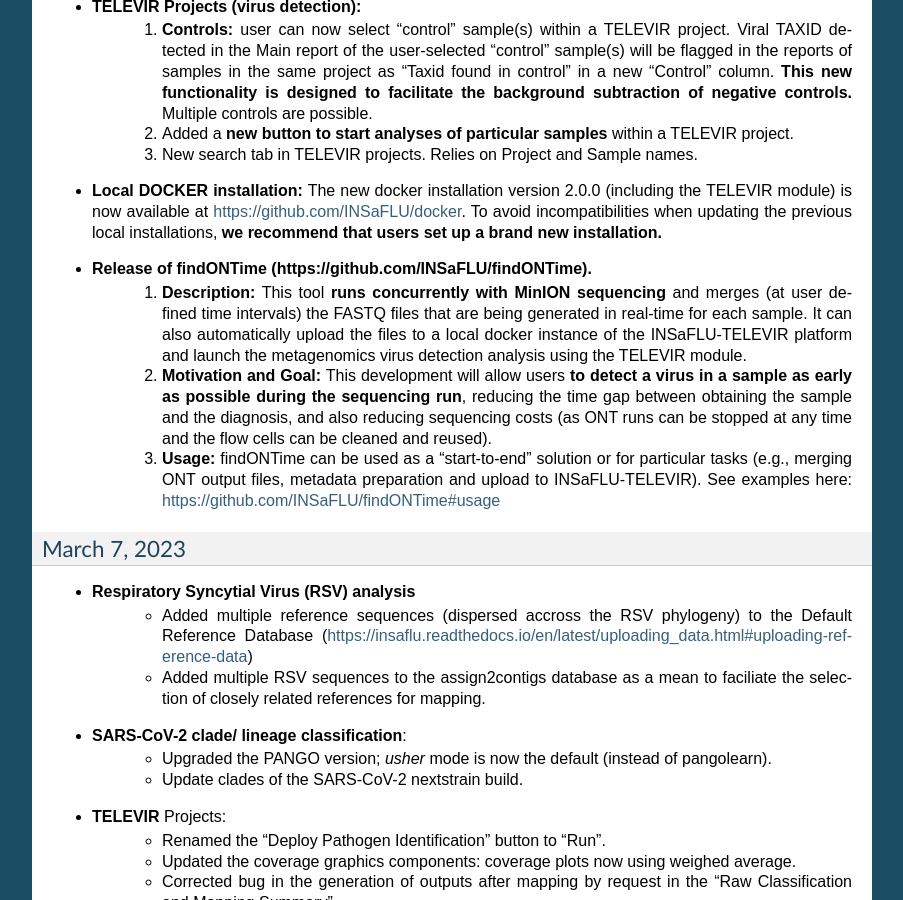
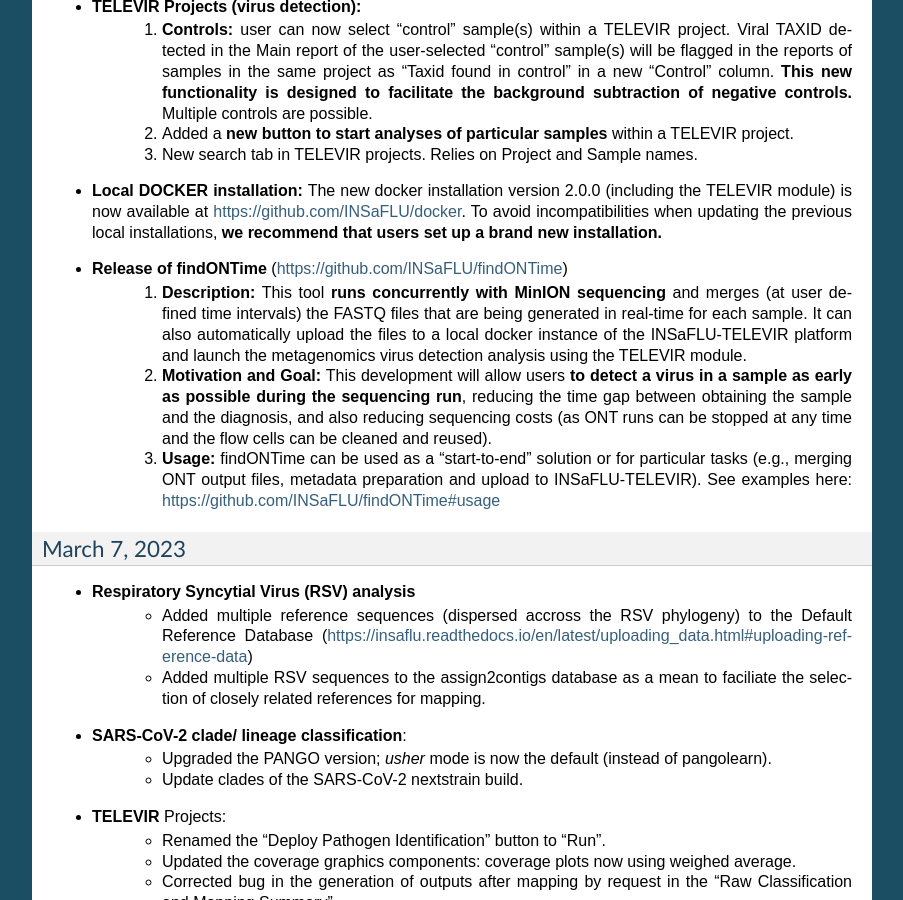
Before and after one commit to INSaFLU/insaflu_docs, a Sphinx documentation site: the page built from docs/change_log.rst, in a window 1280 px wide and 900 px high, scrolled down 627 px. Shown: the whole window, without its empty margins (198-1101 px from the left). Built offline with Sphinx 7.4.7, drawn with Linux system fonts in a browser that asks for light colours; formulas are drawn with MathJax 3.

```diff
--- a/docs/change_log.rst
+++ b/docs/change_log.rst
@@ -25,7 +25,8 @@ May 8, 2023
 
 - **Local DOCKER installation:**  The new docker installation version 2.0.0 (including the TELEVIR module) is now available at https://github.com/INSaFLU/docker. To avoid incompatibilities when updating the previous local installations, **we recommend that users set up a brand new installation.**
 
-- **Release of findONTime (https://github.com/INSaFLU/findONTime).**
+
+- **Release of findONTime** (https://github.com/INSaFLU/findONTime)
 	1. **Description:** This tool **runs concurrently with MinION sequencing** and merges (at user defined time intervals) the FASTQ files that are being generated in real-time for each sample. It can also automatically upload the files to a local docker instance of the INSaFLU-TELEVIR platform and launch the metagenomics virus detection analysis using the TELEVIR module.
 	2. **Motivation and Goal:** This development will allow users **to detect a virus in a sample as early as possible during the sequencing run**, reducing the time gap between obtaining the sample and the diagnosis, and also reducing sequencing costs (as ONT runs can be stopped at any time and the flow cells can be cleaned and reused).
 	3. **Usage:** findONTime can be used as a “start-to-end” solution or for particular tasks (e.g., merging ONT output files, metadata preparation and upload to INSaFLU-TELEVIR). See examples here: https://github.com/INSaFLU/findONTime#usage
```
